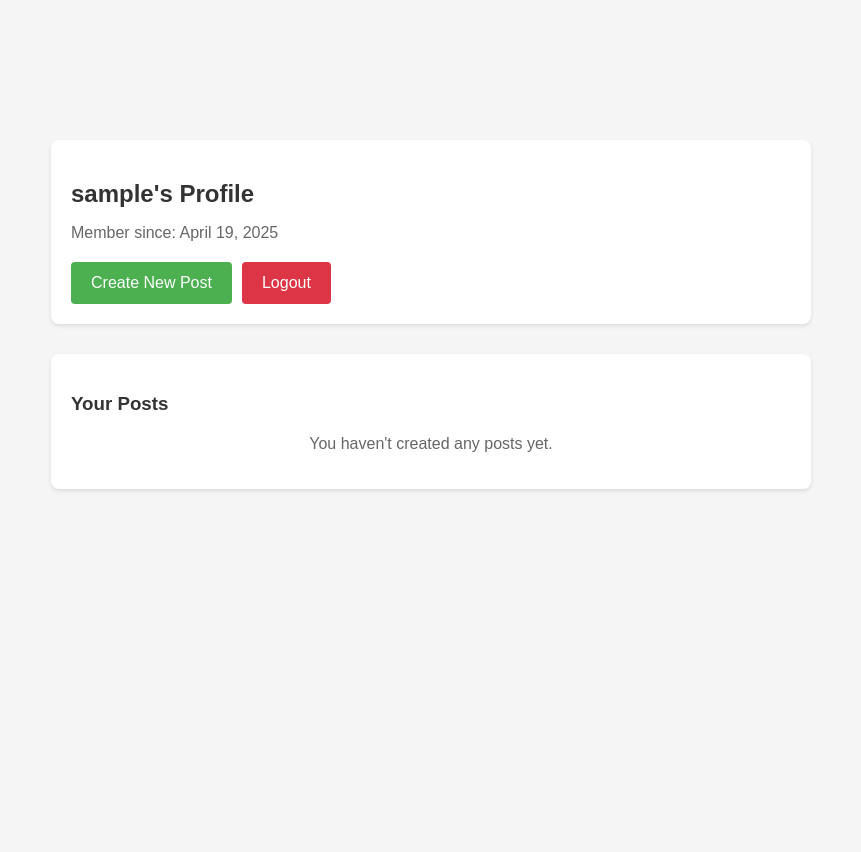
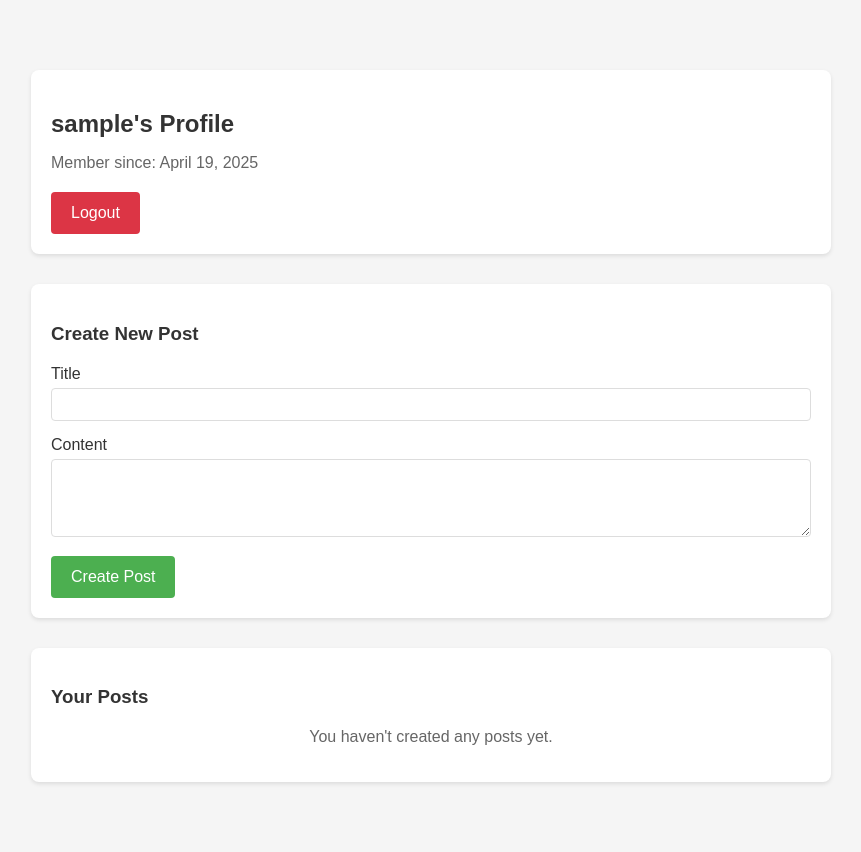
Before and after one commit to ashwin-jm/talesome, a Django app: page /profile/ in a window 1280 px wide. Shown: the whole page, without its empty margins (209-1070 px from the left). Before the commit the page ends 491 px from the top, so only its background shows below. Run offline with Django 5.2, Linux system fonts and the light colour scheme; the visitor is signed in with stand-in values (Sample User, id 1); data that the repository does not hold is empty.

Commit message:
Add post creation features

```diff
--- a/talesome/core/forms.py
+++ b/talesome/core/forms.py
@@ -1,6 +1,7 @@
 from django import forms
 from django.contrib.auth.models import User
 from django.contrib.auth.forms import UserCreationForm
+from .models import Post
 
 class UserRegisterForm(UserCreationForm):
     email = forms.EmailField()
@@ -8,3 +9,12 @@ class UserRegisterForm(UserCreationForm):
     class Meta:
         model = User
         fields = ['username', 'email', 'password1', 'password2']
+
+class PostForm(forms.ModelForm):
+    class Meta:
+        model = Post
+        fields = ['title', 'content']
+        widgets = {
+            'title': forms.TextInput(attrs={'class': 'form-control'}),
+            'content': forms.Textarea(attrs={'class': 'form-control', 'rows': 4}),
+        }
--- /dev/null
+++ b/talesome/core/middleware.py
@@ -0,0 +1,17 @@
+from django.shortcuts import redirect
+from django.urls import reverse
+
+class NavigationMiddleware:
+    def __init__(self, get_response):
+        self.get_response = get_response
+
+    def __call__(self, request):
+        response = self.get_response(request)
+
+        # Add no-cache headers for all pages
+        response['Cache-Control'] = 'no-store, no-cache, must-revalidate, max-age=0'
+        response['Pragma'] = 'no-cache'
+        response['Expires'] = '0'
+        response['Vary'] = '*'
+
+        return response
--- a/talesome/core/models.py
+++ b/talesome/core/models.py
@@ -5,8 +5,8 @@ from django.utils import timezone
 class Post(models.Model):
     title = models.CharField(max_length=100)
     content = models.TextField()
+    author = models.ForeignKey(User, on_delete=models.CASCADE)
     date_posted = models.DateTimeField(default=timezone.now)
-    author = models.ForeignKey(User, on_delete=models.CASCADE)
 
     def __str__(self):
         return self.title
--- a/talesome/core/templates/core/base.html
+++ b/talesome/core/templates/core/base.html
@@ -6,19 +6,80 @@
     <meta name="viewport" content="width=device-width, initial-scale=1.0">
     <title>{% block title %}Talesome{% endblock %}</title>
     <link rel="stylesheet" href="{% static 'css/style.css' %}">
+    <style>
+        .message-container {
+            position: fixed;
+            top: 20px;
+            right: 20px;
+            z-index: 1000;
+        }
+
+        .message {
+            padding: 15px;
+            margin-bottom: 10px;
+            border-radius: 4px;
+            color: white;
+            animation: slideIn 0.5s ease-out;
+            opacity: 0;
+            transition: opacity 0.5s ease-out;
+        }
+
+        .message.success {
+            background-color: #4CAF50;
+        }
+
+        .message.info {
+            background-color: #2196F3;
+        }
+
+        .message.error {
+            background-color: #f44336;
+        }
+
+        @keyframes slideIn {
+            from {
+                transform: translateX(100%);
+                opacity: 0;
+            }
+            to {
+                transform: translateX(0);
+                opacity: 1;
+            }
+        }
+    </style>
 </head>
 <body>
-    <div class="container">
     {% if messages %}
+    <div class="message-container">
         {% for message in messages %}
-                <div class="alert alert-{{ message.tags }}">
+        <div class="message {% if message.tags %}{{ message.tags }}{% endif %}" id="message-{{ forloop.counter }}">
             {{ message }}
         </div>
         {% endfor %}
+    </div>
     {% endif %}
 
     {% block content %}
     {% endblock %}
-    </div>
+
+    <script>
+        document.addEventListener('DOMContentLoaded', function() {
+            const messages = document.querySelectorAll('.message');
+            messages.forEach((message, index) => {
+                // Show the message
+                setTimeout(() => {
+                    message.style.opacity = '1';
+                }, 100);
+
+                // Hide the message after 5 seconds
+                setTimeout(() => {
+                    message.style.opacity = '0';
+                    setTimeout(() => {
+                        message.remove();
+                    }, 500);
+                }, 5000);
+            });
+        });
+    </script>
 </body>
 </html>
--- a/talesome/core/templates/core/profile.html
+++ b/talesome/core/templates/core/profile.html
@@ -9,19 +9,6 @@
         <p style="color: #666;">Member since: {{ user.date_joined|date:"F d, Y" }}</p>
 
         <div style="display: flex; gap: 10px; margin-top: 20px;">
-            <form method="POST" style="margin: 0;">
-                {% csrf_token %}
-                <button type="submit" style="
-                    background-color: #4CAF50;
-                    color: white;
-                    padding: 12px 20px;
-                    border: none;
-                    border-radius: 4px;
-                    cursor: pointer;
-                    font-size: 16px;
-                    transition: background-color 0.3s;
-                ">Create New Post</button>
-            </form>
             <a href="{% url 'logout' %}" style="text-decoration: none;">
                 <button type="button" style="
                     background-color: #dc3545;
@@ -35,6 +22,31 @@
                 ">Logout</button>
             </a>
         </div>
+    </div>
+
+    <div style="background-color: white; padding: 20px; border-radius: 8px; box-shadow: 0 2px 4px rgba(0,0,0,0.1); margin-bottom: 30px;">
+        <h3 style="color: #333; margin-bottom: 20px;">Create New Post</h3>
+        <form method="POST">
+            {% csrf_token %}
+            <div style="margin-bottom: 15px;">
+                <label for="id_title" style="display: block; margin-bottom: 5px; color: #333;">Title</label>
+                {{ form.title }}
+            </div>
+            <div style="margin-bottom: 15px;">
+                <label for="id_content" style="display: block; margin-bottom: 5px; color: #333;">Content</label>
+                {{ form.content }}
+            </div>
+            <button type="submit" style="
+                background-color: #4CAF50;
+                color: white;
+                padding: 12px 20px;
+                border: none;
+                border-radius: 4px;
+                cursor: pointer;
+                font-size: 16px;
+                transition: background-color 0.3s;
+            ">Create Post</button>
+        </form>
     </div>
 
     <div style="background-color: white; padding: 20px; border-radius: 8px; box-shadow: 0 2px 4px rgba(0,0,0,0.1);">
@@ -58,5 +70,18 @@
     button:hover {
         background-color: #45a049;
     }
+    button[style*="background-color: #dc3545"]:hover {
+        background-color: #c82333;
+    }
+    .form-control {
+        width: 100%;
+        padding: 8px;
+        border: 1px solid #ddd;
+        border-radius: 4px;
+        box-sizing: border-box;
+    }
+    textarea.form-control {
+        resize: vertical;
+    }
 </style>
 {% endblock %}
--- a/talesome/core/views.py
+++ b/talesome/core/views.py
@@ -3,26 +3,48 @@ from django.contrib import messages
 from django.contrib.auth import login as auth_login, logout as auth_logout
 from django.contrib.auth.forms import AuthenticationForm
 from django.contrib.auth.decorators import login_required
-from .forms import UserRegisterForm
+from .forms import UserRegisterForm, PostForm
 from .models import Post
-#Adding for deployment
 
 def home(request):
+    # If user is authenticated, redirect to profile
+    if request.user.is_authenticated:
+        return redirect('profile')
     return render(request, 'core/home.html')
 
 def login(request):
+    # Force new session for login page access
+    if not request.session.session_key:
+        request.session.create()
+
+    # If accessing login page, ensure fresh session
+    if request.method == "GET":
+        auth_logout(request)
+        request.session.flush()
+        request.session.create()
+        form = AuthenticationForm()
+        return render(request, 'core/login.html', {'form': form})
+
     if request.method == "POST":
         form = AuthenticationForm(request, data=request.POST)
         if form.is_valid():
             user = form.get_user()
+            # Create new session for successful login
+            request.session.flush()
+            request.session.create()
             auth_login(request, user)
             messages.success(request, f"Welcome back, {user.username}!")
             return redirect('profile')
     else:
         form = AuthenticationForm()
+
     return render(request, 'core/login.html', {'form': form})
 
 def register(request):
+    # If user is already authenticated, redirect to profile
+    if request.user.is_authenticated:
+        return redirect('profile')
+
     if request.method == "POST":
         form = UserRegisterForm(request.POST)
         if form.is_valid():
@@ -40,12 +62,20 @@ def register(request):
 @login_required
 def profile(request):
     if request.method == "POST":
-        messages.info(request, "Post creation feature is under development!")
-        return redirect('profile')
+        form = PostForm(request.POST)
+        if form.is_valid():
+            post = form.save(commit=False)
+            post.author = request.user
+            post.save()
+            messages.success(request, 'Your post has been created!')
+            return redirect('profile')
+    else:
+        form = PostForm()
 
     user_posts = Post.objects.filter(author=request.user).order_by('-date_posted')
     context = {
         'user': request.user,
+        'form': form,
         'posts': user_posts
     }
     return render(request, 'core/profile.html', context)
--- a/talesome/talesome/settings.py
+++ b/talesome/talesome/settings.py
@@ -57,6 +57,7 @@ MIDDLEWARE = [
     'django.contrib.auth.middleware.AuthenticationMiddleware',
     'django.contrib.messages.middleware.MessageMiddleware',
     'django.middleware.clickjacking.XFrameOptionsMiddleware',
+    'core.middleware.NavigationMiddleware',
 ]
 
 ROOT_URLCONF = 'talesome.urls'
```
Also changed, not shown: talesome/core/templates/core/home.html (+31 -4 lines). Lines whose indentation alone changed are shown as unchanged.
